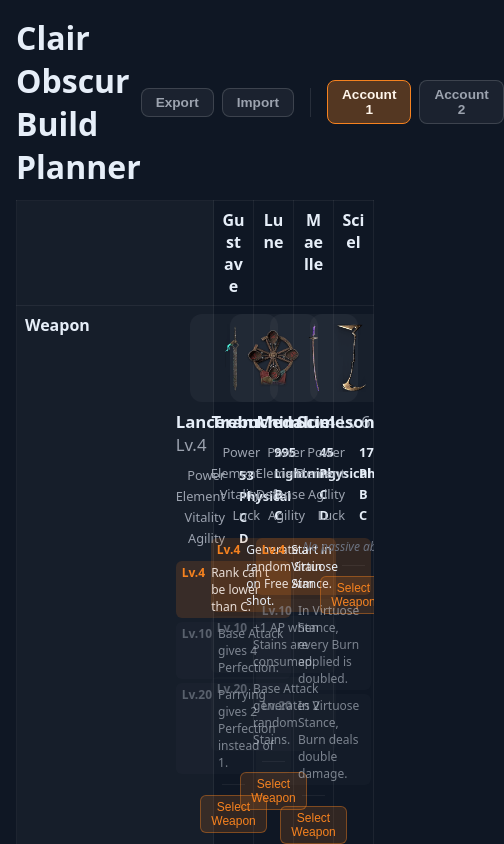
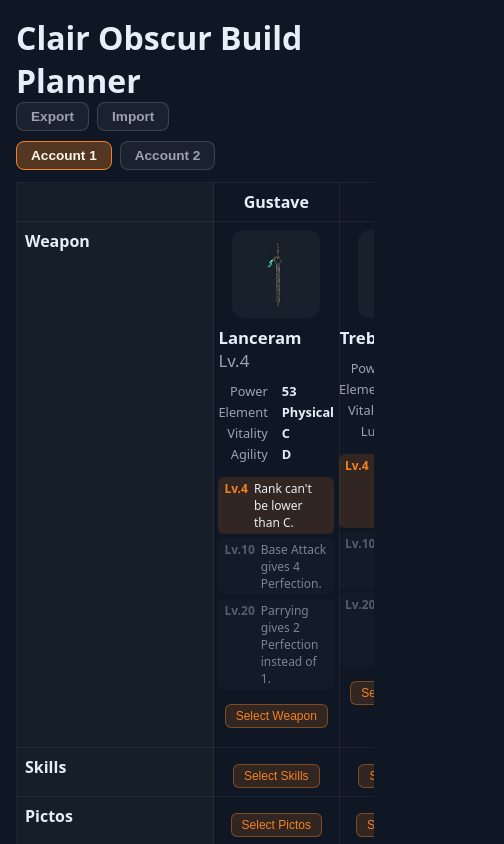
Before and after one commit to ScienceMoo/ClairObscurBuildPlanner, a React (Vite) app: page / in a window 390 px wide. Shown: the top 844 px of the page, 504 px wide, since content can reach past the window. Built offline with nearby package versions, Linux system fonts and the light colour scheme; the HTML template or start-up script is replaced by a standard one.

Commit message:
Responsive header/table layout for mobile, remove weapon card divider

```diff
--- a/src/index.css
+++ b/src/index.css
@@ -56,11 +56,26 @@ body {
   color: #fff5eb;
   border-color: #f6821f;
 }
+@media (max-width: 640px) {
+  .app header {
+    flex-wrap: wrap;
+  }
+  .header-actions {
+    width: 100%;
+    flex-wrap: wrap;
+    gap: 10px;
+  }
+  .backup-actions {
+    border-right: none;
+    padding-right: 0;
+  }
+}
 .build-display {
-  overflow: auto;
+  overflow-x: auto;
 }
 .build-table {
   width: 100%;
+  min-width: 700px;
   border-collapse: collapse;
   table-layout: fixed;
 }
@@ -121,8 +136,7 @@ body {
   justify-content: center;
   gap: 10px;
   flex-wrap: wrap;
-  padding-top: 10px;
-  border-top: 1px solid rgba(255, 255, 255, 0.06);
+  padding-top: 4px;
   width: 100%;
 }
 .item-description {
```
